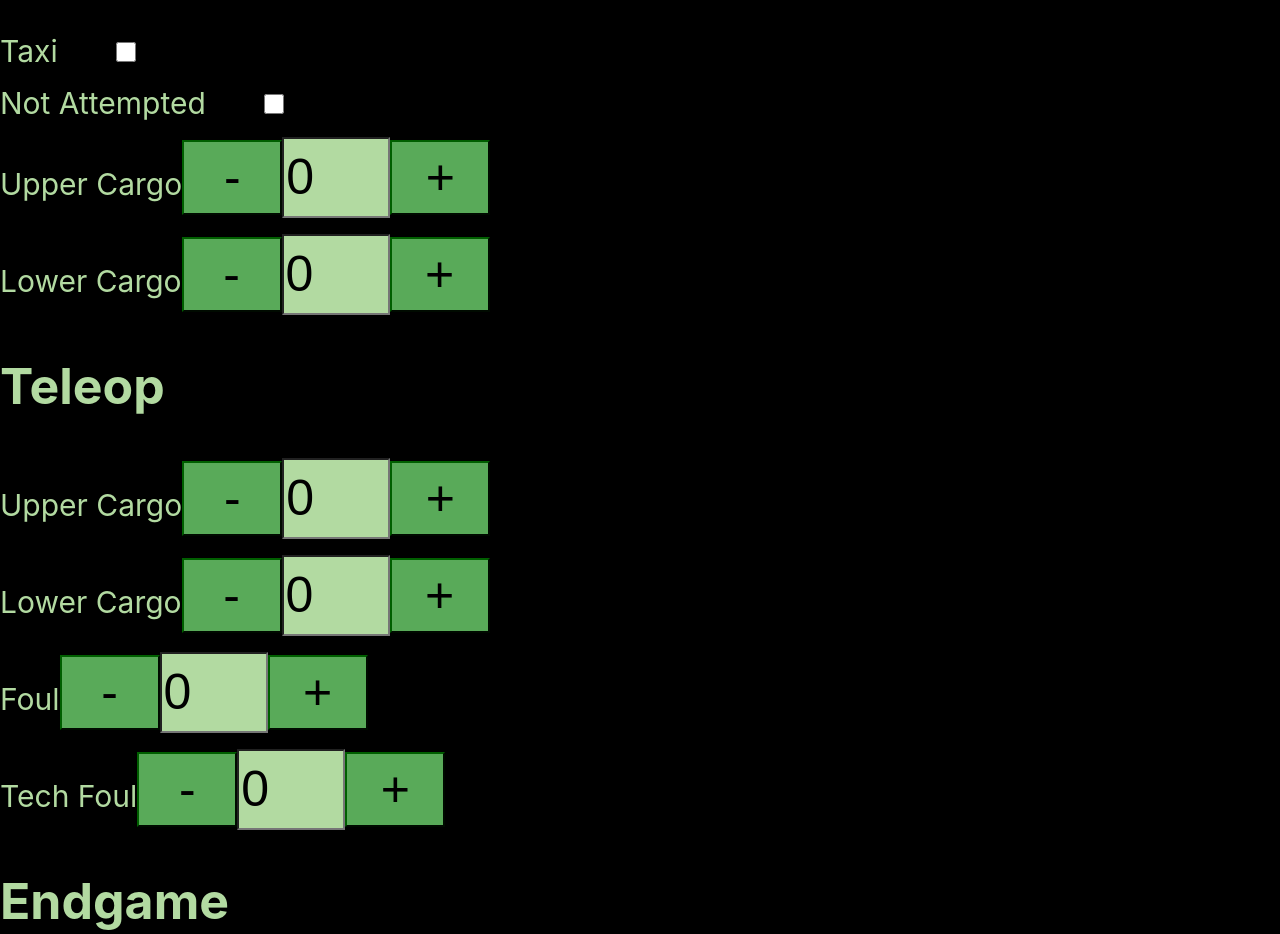
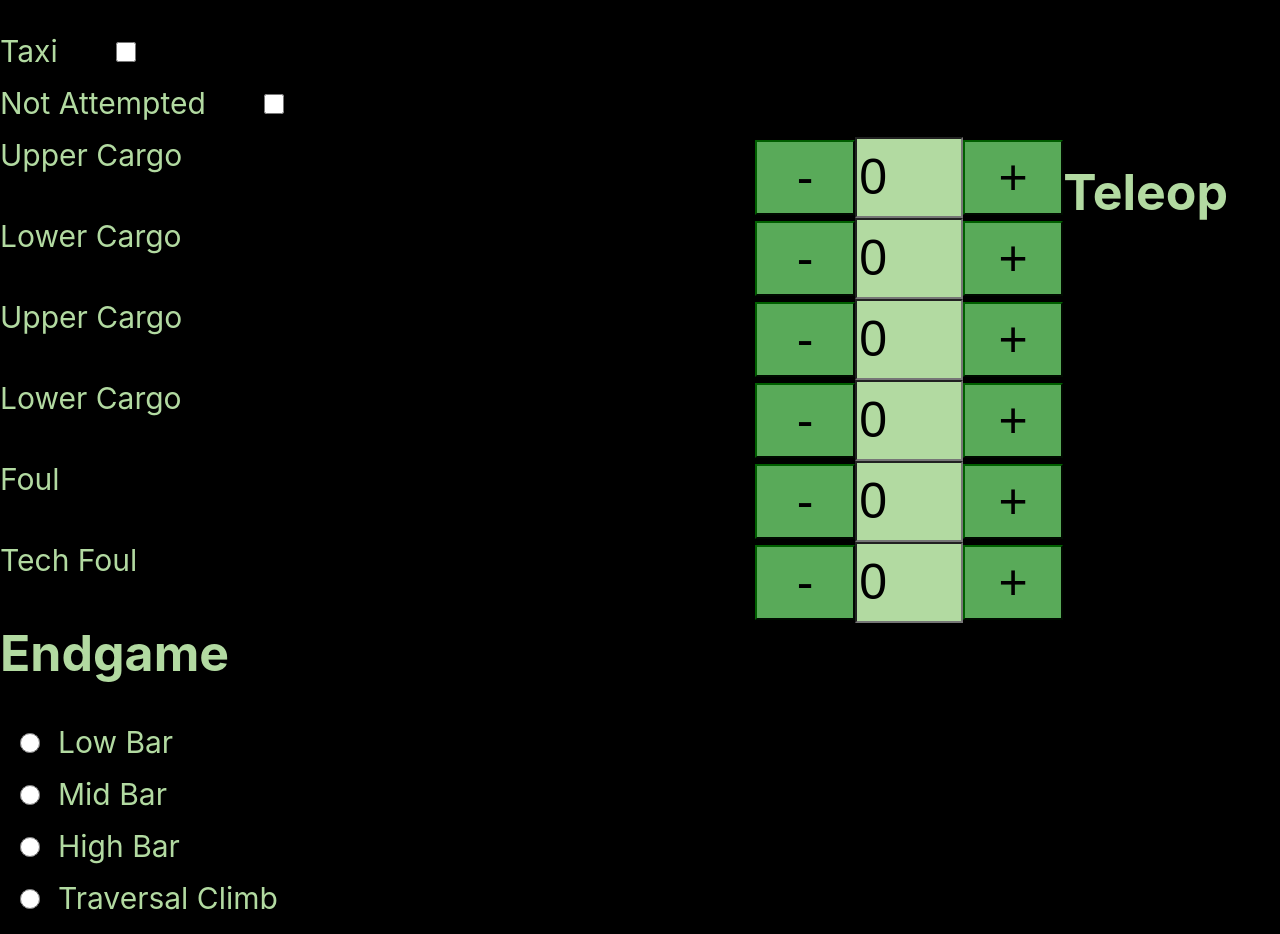
Before and after one commit to 4201VitruvianBots/ScoutingApp2023, a React (Create React App) app: page / in a window 1280 px wide. Shown: the part 840-1774 px from the top of the page. Built offline with nearby package versions, Linux system fonts and the light colour scheme.

Commit message:
css debug

```diff
--- a/src/App.css
+++ b/src/App.css
@@ -1,6 +1,6 @@
 .App {
   text-align: center;
-  text-size: 100;
+  font-size: 100;
 }
 
 .App-header {
@@ -108,3 +108,12 @@ background-color:white;
 color:#085f00;
 border-color:white;
 }
+
+.buttonright{
+float:left;
+}
+
+.labelleft{
+width: 59%;
+float: left;
+}
--- a/src/App.js
+++ b/src/App.js
@@ -1,4 +1,4 @@
-import './App.css';
+  import './App.css';
 import { SignIn, PreGame, Auto, TeleOp, Endgame, SavePage } from "./Pages";
 import React from "react";
 import {QRCodeSVG} from 'qrcode.react';
--- a/src/Form.js
+++ b/src/Form.js
@@ -1,4 +1,5 @@
 import React from "react";
+import './App.css';
 
 // Radio Buttons
 function RadioButtons(props) {
@@ -46,10 +47,10 @@ class NumberInput extends React.Component {
         // props = {id: "teleopUp", label: "Upper Cargo"};
         return (
             <p>
-                <label htmlFor={this.state.id}>{this.state.label}</label>
-                <input type="button" className="chonk" value="-" onClick={this.decreaseValue}/>
+               <div className = "labelleft"><label htmlFor={this.state.id}>{this.state.label}</label></div>
+                <div className = "buttonright"><input type="button" className="chonk" value="-" onClick={this.decreaseValue}/>
                 <input type="number" value={this.state.value} onChange={this.handleChange} name={this.state.id} min="0" />
-                <input type="button" className="chonk" value="+" onClick={this.increaseValue}/>
+                <input type="button" className="chonk" value="+" onClick={this.increaseValue}/></div>
             </p>
 
 
```
